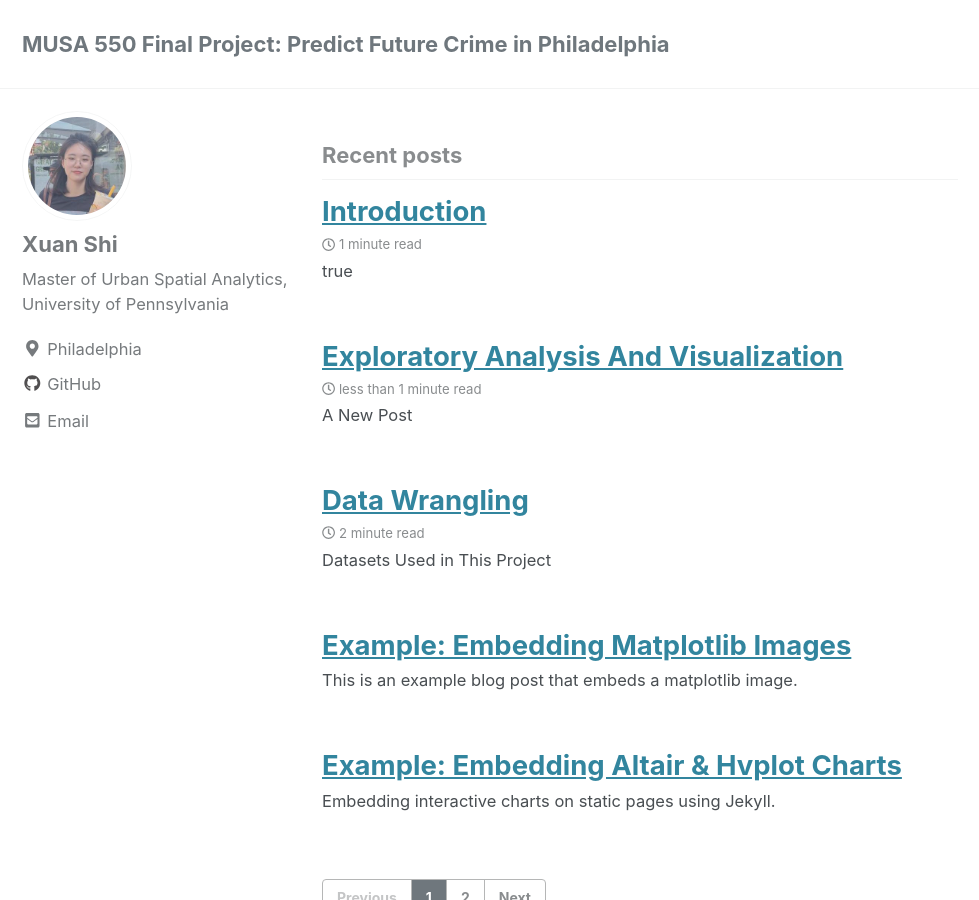
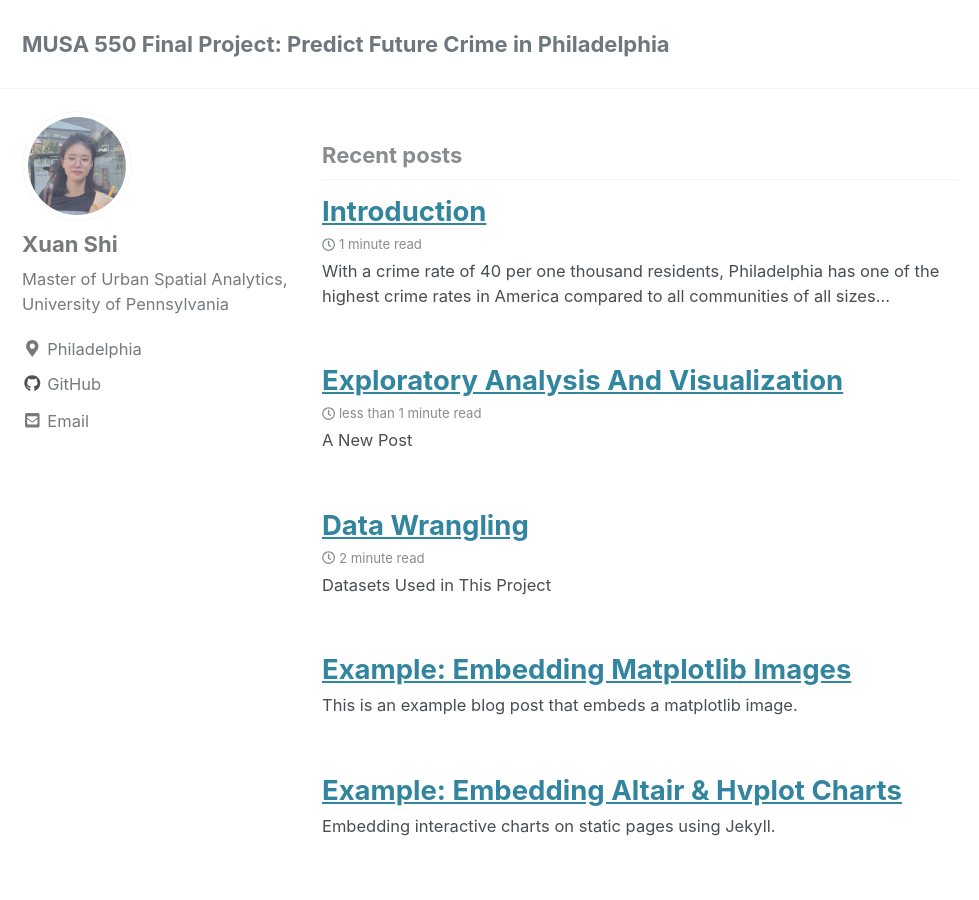
Before and after one commit to Seren-SX/MUSA550-final, a Jekyll site: the page built from index.html, in a window 1280 px wide and 900 px high. Shown: the whole window, without its empty margins (0-979 px from the left). Built offline with Jekyll 4.4.1, drawn with Linux system fonts in a browser that asks for light colours; cached includes are drawn as plain includes; nearby versions of some CDN libraries; a script that is not in the unit is left out; the list of posts is cut into pages by our own code.

Commit message:
Update 2020-12-22-Introduction.md

```diff
--- a/_posts/2020-12-22-Introduction.md
+++ b/_posts/2020-12-22-Introduction.md
@@ -5,7 +5,9 @@ date: 2020-12-22T00:00:00.000Z
 tags:
   - predictive policing
   - Philadelphia
-excerpt: true
+excerpt: >-
+  With a crime rate of 40 per one thousand residents, Philadelphia has one of
+  the highest crime rates in America compared to all communities of all sizes...
 toc: false
 toc_sticky: false
 read_time: true
```
